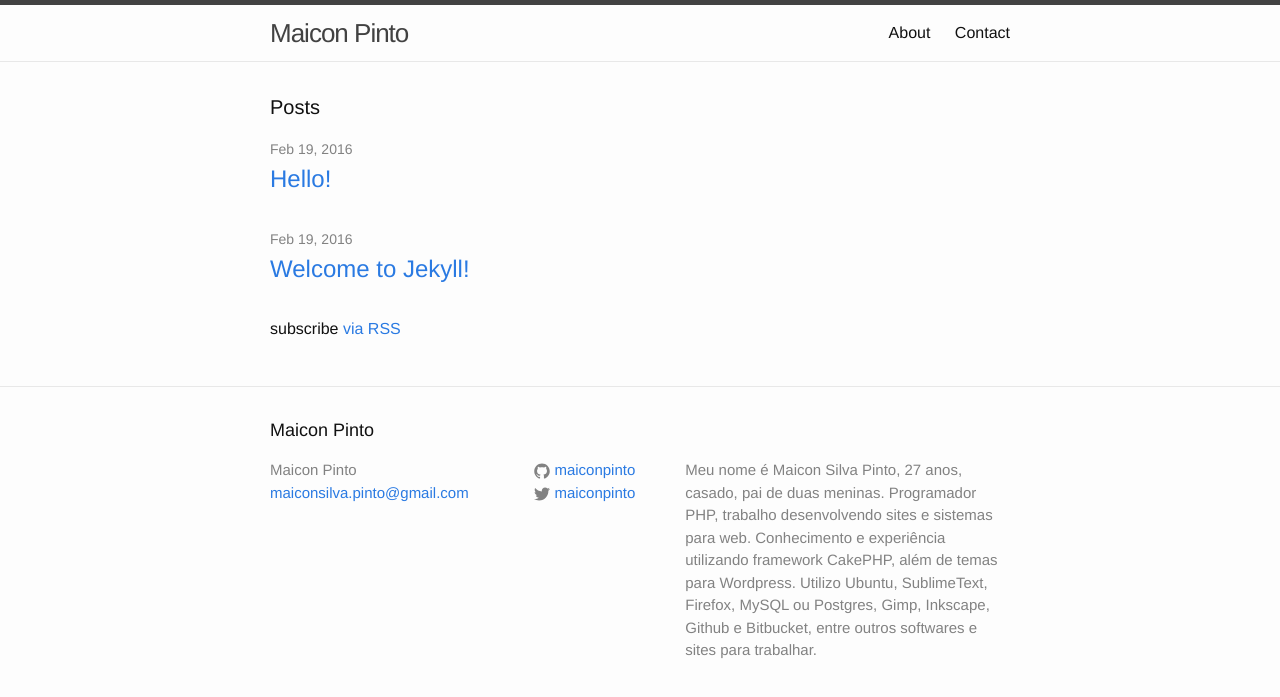
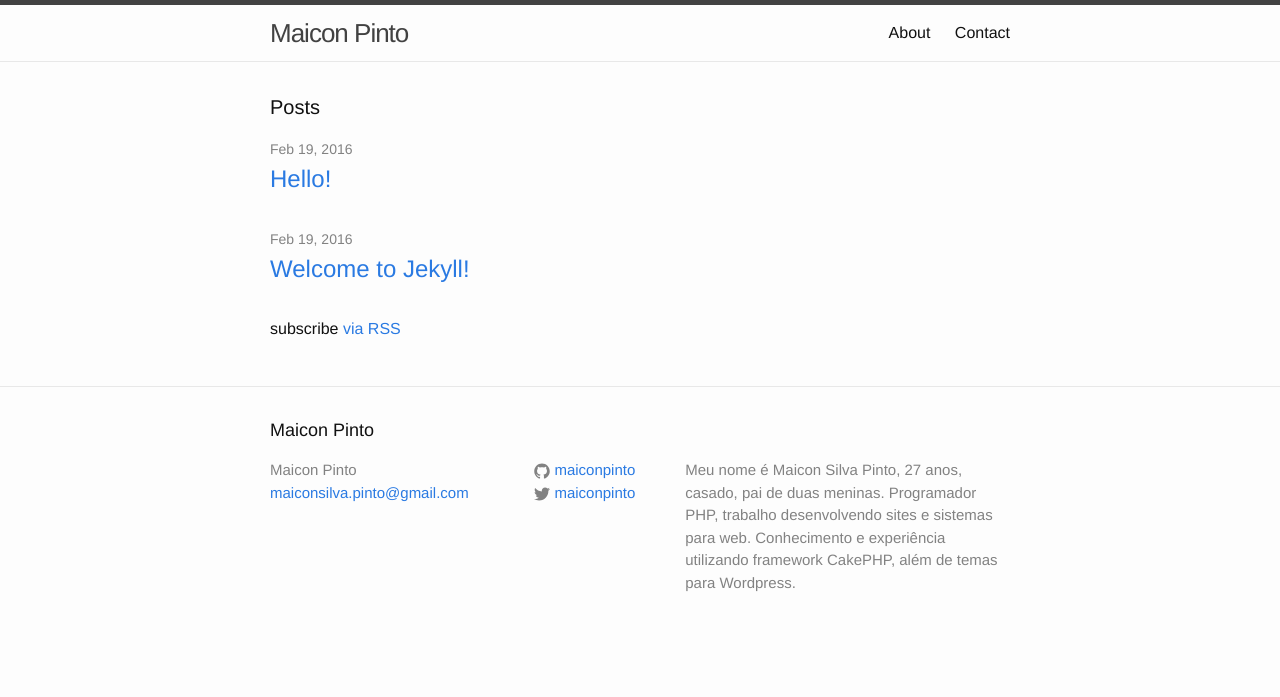
Before and after one commit to maiconpinto/maiconpinto.github.io, a Jekyll site: the page built from index.html, in a window 1280 px wide. Shown: the top 697 px of the page. Built offline with Jekyll 4.4.1, drawn with Linux system fonts in a browser that asks for light colours.

Commit message:
Edit config

```diff
--- a/_config.yml
+++ b/_config.yml
@@ -11,7 +11,6 @@ email: maiconsilva.pinto@gmail.com
 description: > # this means to ignore newlines until "baseurl:"
   Meu nome é Maicon Silva Pinto, 27 anos, casado, pai de duas meninas. Programador PHP, trabalho desenvolvendo sites e sistemas para web.
   Conhecimento e experiência utilizando framework CakePHP, além de temas para Wordpress.
-  Utilizo Ubuntu, SublimeText, Firefox, MySQL ou Postgres, Gimp, Inkscape, Github e Bitbucket, entre outros softwares e sites para trabalhar.
 baseurl: "" # the subpath of your site, e.g. /blog
 url: "http://maiconpinto.com.br" # the base hostname & protocol for your site
 twitter_username: maiconpinto
```
